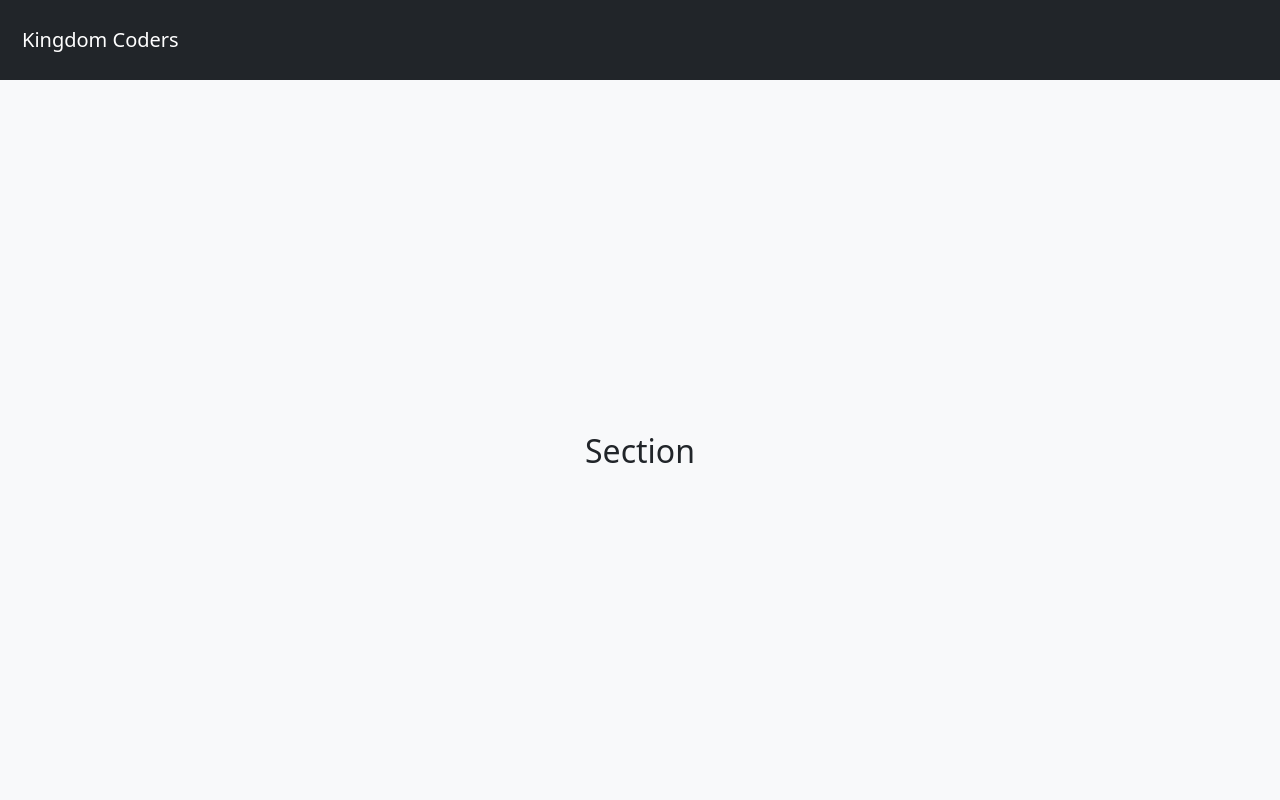
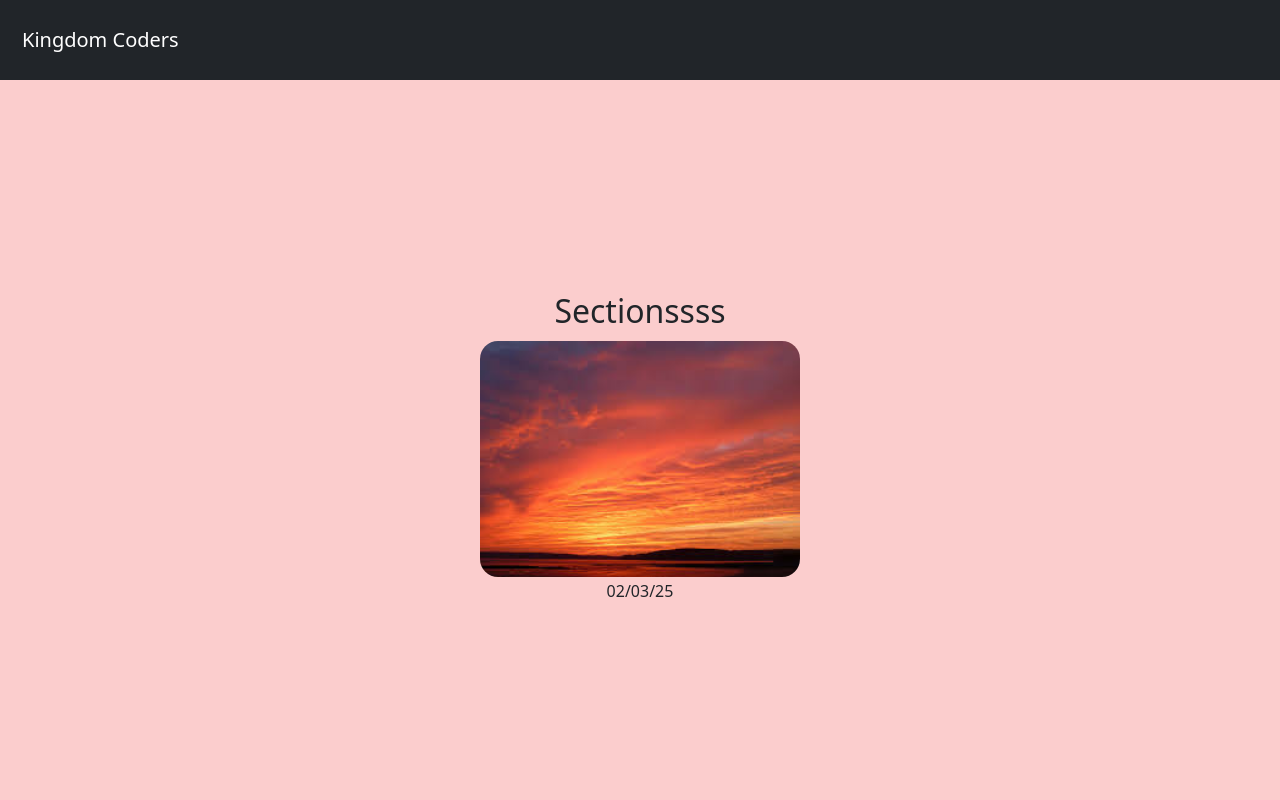
Before and after one commit to DavyHyun/kingdom-coders-demo, a React (Create React App) app: page / in a window 1280 px wide. Shown: the top 800 px of the page. Built offline with nearby package versions, Linux system fonts and the light colour scheme.

Commit message:
02/03/25 changes

```diff
--- a/src/App.js
+++ b/src/App.js
@@ -1,13 +1,14 @@
 import 'bootstrap/dist/css/bootstrap.min.css';
 import Header from './components/Header';
 import DemoSection from './sections/DemoSection/DemoSection'
+import RachelSection from './sections/RachelSection/RachelSection'
 
 function App() {
   return (
     <div className="App">
       <Header />
       <div className="content" style={{ marginTop: '56px' }}>
-          <DemoSection />
+          <RachelSection />
           <DemoSection />
           <DemoSection />
       </div>
--- /dev/null
+++ b/src/sections/RachelSection/RachelSection.css
@@ -0,0 +1,17 @@
+.section {
+  height: 100vh;
+  padding: 0 20px;
+  display: flex;
+  align-items: center;
+  justify-content: center;
+  background: #fbcdcd;
+  border-bottom: 1px solid #ddd;
+
+  flex-direction: column;
+}
+
+.image{
+  height: 30vh;
+  border-radius: 20px;
+  padding: 2px;
+}
--- /dev/null
+++ b/src/sections/RachelSection/RachelSection.js
@@ -0,0 +1,18 @@
+// Name it YOUR_NAMESection.js
+// Task:
+// 1. git checkout to your branch
+// 2. Add a picture of yourself, and a quick introduction paragraph
+// 3. Make something fun happen if you have time (button, text input)
+// 4. Commit to our git repository and make a PR
+
+import "./RachelSection.css"
+
+export default function RachelSection() {
+  return (
+    <div className="section">
+      <h2>Sectionssss</h2>
+      <img className= "image" src={require('/Users/rachelhung/kingdom-coders-demo/src/sections/RachelSection/download.jpeg')}></img>
+      <p>02/03/25</p>
+    </div>
+  );
+}
```
Also changed, not shown: src/sections/RachelSection/download.jpeg (added), 1 other file (tests, documents, lock files or other folders).
